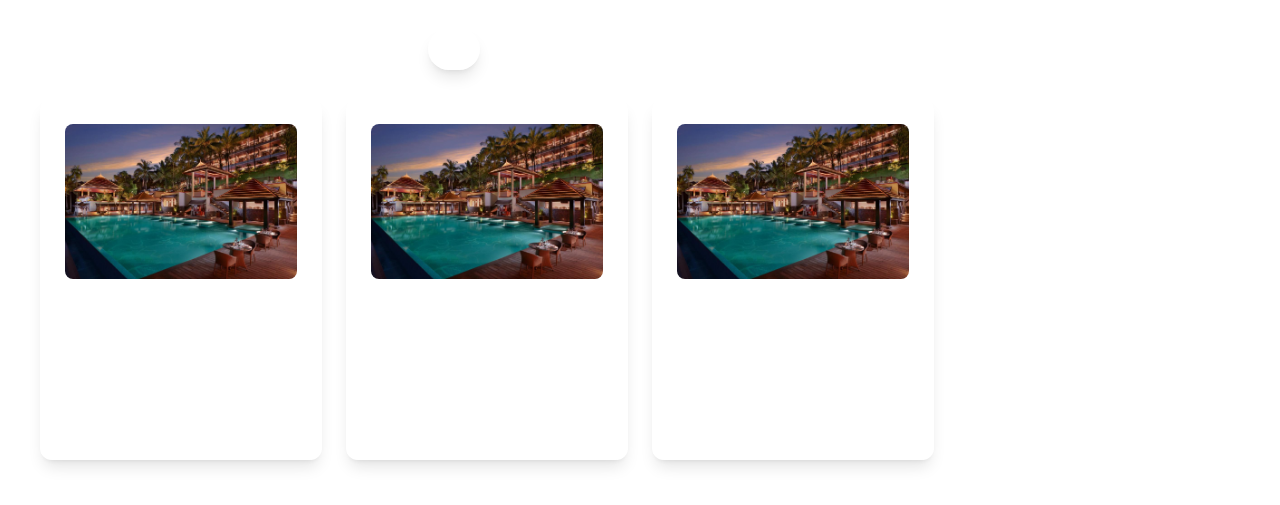
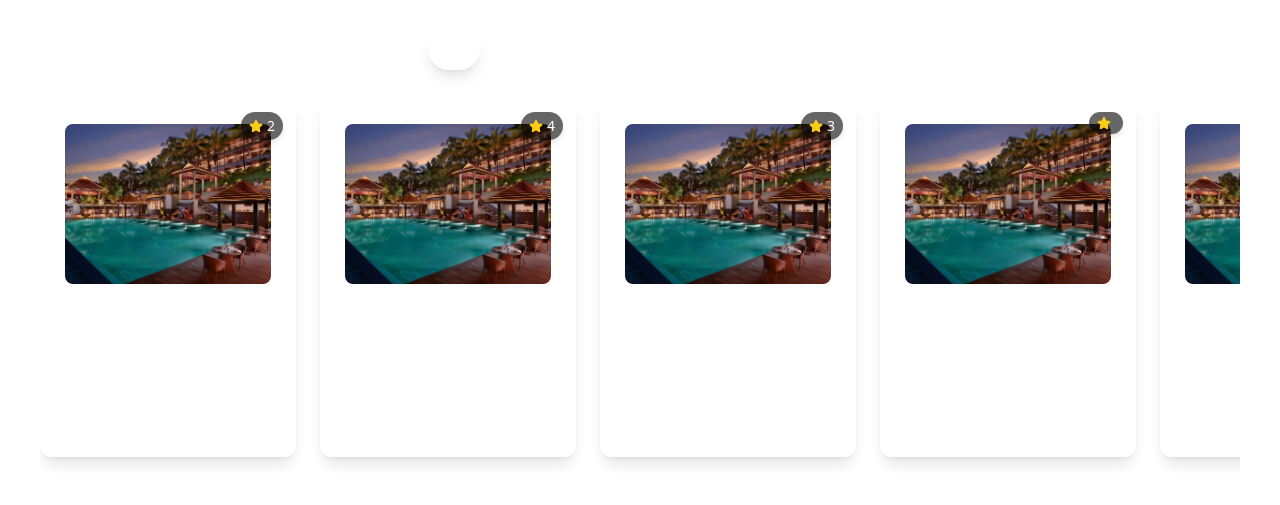
Before and after one commit to lubnafebin/wayanad-explorer, a React (Vite) app: page / in a window 1280 px wide. Shown: the part 1709-2214 px from the top of the page. Built offline with nearby package versions, Linux system fonts and the light colour scheme.

Commit message:
feat: add STAYS data and refactor Stays component to utilize it for accommodation filtering

```diff
--- /dev/null
+++ b/src/data/stays.js
@@ -0,0 +1,66 @@
+export const STAYS = [
+   {
+    id: 1,
+    name: "Sunset Paradise Hotel",
+    type: "hotel",
+    location: "Kalpetta, Wayanad",
+    price: "₹4,500/night",
+    image: "/assets/resort.jpg",
+    rating:"2"
+  },
+  {
+    id: 2,
+    name: "Hilltop Resort",
+    type: "resort",
+    location: "Meppadi, Wayanad",
+    price: "₹6,200/night",
+    image: "/assets/resort.jpg",
+    rating:"4"
+  },
+  {
+    id: 3,
+    name: "Green Valley Villa",
+    type: "villa",
+    location: "Vythiri, Wayanad",
+    price: "₹7,800/night",
+    image: "/assets/resort.jpg",
+    rating:"3"
+  },
+  {
+    id: 4,
+    name: "Green Valley Villa",
+    type: "villa",
+    location: "Vythiri, Wayanad",
+    price: "₹7,800/night",
+    image: "/assets/resort.jpg",
+    rating:""
+  },
+  {
+    id: 4,
+    name: "Green Valley Villa",
+    type: "homestay",
+    location: "Vythiri, Wayanad",
+    price: "₹7,800/night",
+    image: "/assets/resort.jpg",
+    rating:""
+  },
+  {
+    id: 5,
+    name: "Green Valley Villa",
+    type: "resort",
+    location: "Vythiri, Wayanad",
+    price: "₹7,800/night",
+    image: "/assets/resort.jpg",
+    rating:""
+  },
+  {
+    id: 6,
+    name: "Green Valley Villa",
+    type: "hotel",
+    location: "Vythiri, Wayanad",
+    price: "₹7,800/night",
+    image: "/assets/resort.jpg",
+    rating:""
+  },
+
+]
--- a/src/pages/Stays.jsx
+++ b/src/pages/Stays.jsx
@@ -1,31 +1,6 @@
-import React, { useState } from "react";
-
-const sampleAccommodations = [
-  {
-    id: 1,
-    name: "Sunset Paradise Hotel",
-    type: "hotel",
-    location: "Kalpetta, Wayanad",
-    price: "₹4,500/night",
-    image: "/assets/resort.jpg",
-  },
-  {
-    id: 2,
-    name: "Hilltop Resort",
-    type: "resort",
-    location: "Meppadi, Wayanad",
-    price: "₹6,200/night",
-    image: "/assets/resort.jpg",
-  },
-  {
-    id: 3,
-    name: "Green Valley Villa",
-    type: "villa",
-    location: "Vythiri, Wayanad",
-    price: "₹7,800/night",
-    image: "/assets/resort.jpg",
-  },
-];
+import { useState } from "react";
+import { STAYS } from "../data/stays";
+import { FaStar } from "react-icons/fa";
 
 export const Stays = () => {
   const [filter, setFilter] = useState("All");
@@ -34,8 +9,8 @@ export const Stays = () => {
 
   const filteredData =
     filter === "All"
-      ? sampleAccommodations
-      : sampleAccommodations.filter(
+      ? STAYS
+      : STAYS.filter(
           (item) => item.type.toLowerCase() === filter.toLowerCase()
         );
 
@@ -53,11 +28,11 @@ export const Stays = () => {
             key={cat}
             onClick={() => setFilter(cat)}
             className={`px-4 py-2 rounded-full text-white transition-all duration-300
-              ${
-                filter === cat
-                  ? "bg-white/20 border border-white/30 shadow-lg"
-                  : "hover:bg-white/10"
-              }`}
+          ${
+            filter === cat
+              ? "bg-white/20 border border-white/30 shadow-lg"
+              : "hover:bg-white/10"
+          }`}
           >
             {cat}
           </button>
@@ -65,22 +40,29 @@ export const Stays = () => {
       </div>
 
       {/* Grid of Cards */}
-      <div className="grid sm:grid-cols-1 md:grid-cols-2 lg:grid-cols-4 gap-6">
+      {/* Horizontal Scroll Cards */}
+      <div className="flex gap-6 overflow-x-auto pb-4 scrollbar-hide">
         {filteredData.map((item) => (
           <div
             key={item.id}
-            className="bg-white/10 backdrop-blur-md border border-white/20 p-6 rounded-xl shadow-lg"
+            className="relative bg-white/10 backdrop-blur-md border border-white/20 p-6 rounded-xl shadow-lg flex-shrink-0 w-64"
           >
+            {/* Rating Badge */}
+            <div className="absolute top-3 right-3 bg-black/60 px-2 py-1 rounded-full flex items-center gap-1 text-sm shadow-md">
+              <FaStar className="text-yellow-400" />
+              <span>{item.rating}</span>
+            </div>
+
             <img
               src={item.image}
               alt={item.name}
-              className="rounded-lg h-30 w-full object-cover mb-4"
+              className="rounded-lg h-40 w-full object-cover mb-4"
             />
-            <h3 className="text-xl font-bold">{item.name}</h3>
-            <p className="text-white/70">{item.location}</p>
+            <h3 className="text-lg font-bold">{item.name}</h3>
+            <p className="text-white/70 text-sm">{item.location}</p>
             <p className="text-white mt-2">{item.price}</p>
-            <button className="mt-4 px-4 py-2 bg-white/20 rounded-lg text-white hover:bg-white/30">
-              Book Now
+            <button className="mt-4 px-4 py-2 bg-white/20 rounded-lg text-white hover:bg-white/30 text-sm">
+              View Details
             </button>
           </div>
         ))}
```
